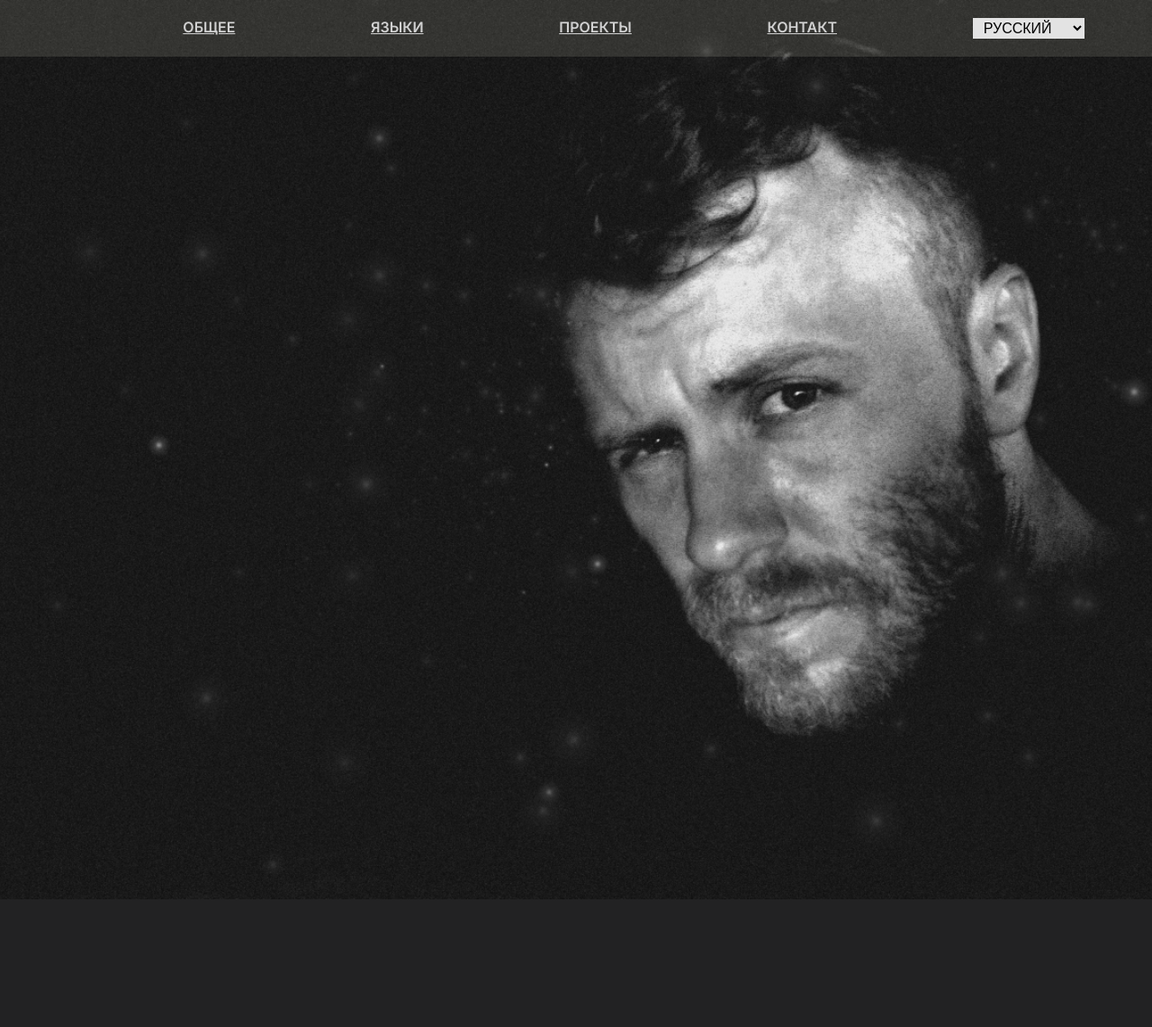
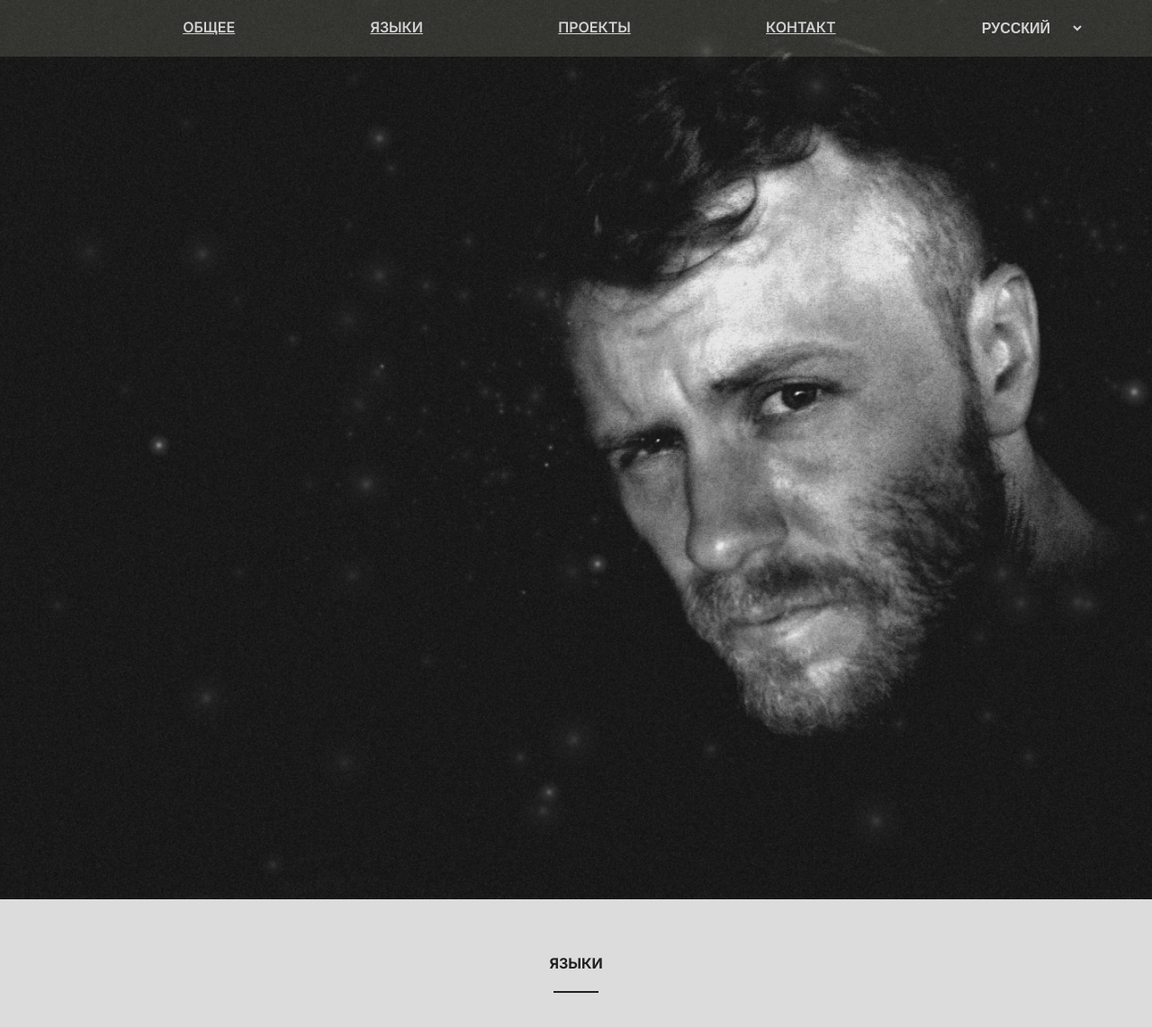
Before and after one commit to 6y6jlb/app-nextjs, a Next.js app: page /ru in a window 1280 px wide. Shown: the top 1142 px of the page at 90% size. Before the commit the page ends 1000 px from the top, so only its background shows below. Built offline with nearby package versions, Linux system fonts and the light colour scheme.

Commit message:
components transfer in progress

```diff
--- a/app/[locale]/page.tsx
+++ b/app/[locale]/page.tsx
@@ -1,9 +1,11 @@
+import Languages from "@/components/languages/Languages";
 import Main from "@/components/main/Main";
 
 export default function Home() {
   return (
     <main>
       <Main/>
+      <Languages/>
     </main>
   )
 }
--- a/components/header/Header.module.css
+++ b/components/header/Header.module.css
@@ -10,8 +10,8 @@
     background-color: var(--background-transparent-white);
     padding: 20px 0;
 
-    @media screen and(min-width:400px) {
-        opacity: 100;
 
+    @media screen and (max-width: 480px) {
+        background-color: transparent;
     }
 }
--- a/components/languageSwitcher/LanguageSwitcher.module.css
+++ b/components/languageSwitcher/LanguageSwitcher.module.css
@@ -1,6 +1,6 @@
 
 
-.lang {
+.select {
 	display: flex;
 	flex-direction: column;
 	align-self: center;
@@ -11,12 +11,12 @@
 }
 
 
-.item {
+.option {
 	width: 40px;
 	height: 40px;
 }
 
-.lang,.item,.lang:hover,.item:hover,.lang:focus,.item:focus,.lang:focus-visible,.item:focus-visible {
+.select,.item,.select:hover,.option:hover,.select:focus,.option:focus,.select:focus-visible,.option:focus-visible {
 	border: none;
 	outline: none
 }
--- a/components/languageSwitcher/LanguageSwitcher.tsx
+++ b/components/languageSwitcher/LanguageSwitcher.tsx
@@ -14,7 +14,7 @@ const LanguageSwitcher = () => {
 				disabled={isDisabled}
 				key={i}
 				value={language.code}
-				className={`${style.item} ${isDisabled && 'active'}`}
+				className={`${style.option} ${isDisabled ? 'active' : ''}`}
 			>
 				{language.name}
 			</option>
@@ -27,7 +27,7 @@ const LanguageSwitcher = () => {
 			onChange={(e) => {
 				location.assign('/' + e.currentTarget.value)
 			}}
-			className={style.lang}
+			className={style.select}
 		>
 			{options}
 		</select>
--- /dev/null
+++ b/components/languages/Languages.module.css
@@ -0,0 +1,12 @@
+.block {
+  background-color: var(--background-main-white);
+  padding: 40px 0;
+
+  .container {
+    height: 100%;
+    align-items: center;
+    justify-content: space-evenly;
+    flex-direction: column;
+
+  }
+}
--- /dev/null
+++ b/components/languages/Languages.tsx
@@ -0,0 +1,41 @@
+'use client'
+import Chart from "react-apexcharts"
+import { Audio, } from "react-loader-spinner"
+import style from "./Languages.module.css"
+import chartOptions from "./chart"
+import Title from "../title/Title"
+
+export default function Languages() {
+	const chartData:[] = []
+
+	return (
+		<div id={"languages"} className={style.block}>
+			<div className={`main-container ${style.container}`}>
+				<Title class="title-black" title-key="language.title" />
+				{/* <div className={style.chart}>
+					{Object.keys(chartData).length > 0 ? (
+						<Audio
+						height="80"
+						width="80"
+						color="grey"
+						ariaLabel="loading"
+					/>
+						// <Chart
+						// 	options={{ ...chartOptions, labels: Object.keys(chartData) }}
+						// 	series={Object.values(chartData)}
+						// 	type="donut"
+						// 	width="580"
+						// />
+					) : (
+						<Audio
+							height="80"
+							width="80"
+							color="grey"
+							ariaLabel="loading"
+						/>
+					)}
+				</div> */}
+			</div>
+		</div>
+	)
+}
--- /dev/null
+++ b/components/languages/chart.ts
@@ -0,0 +1,35 @@
+const chartOptions = {
+    labels: [],
+    theme: {
+        monochrome: {
+          enabled: true
+        },
+    },
+    chart: {
+        type: "donut",
+    },
+    dataLabels: {
+        formatter(val:any, opts:any) {
+          const name = opts.w.globals.labels[opts.seriesIndex]
+          return [name, val.toFixed(1) + '%']
+        }
+      },
+      legend: {
+        show: false
+      },
+    responsive: [
+        {
+            breakpoint: 480,
+            options: {
+                chart: {
+                    width: 300,
+                    height: 300,
+                },
+                legend: {
+                    position: "top",
+                },
+            },
+        },
+    ],
+};
+ export default chartOptions;
--- /dev/null
+++ b/components/title/Title.tsx
@@ -0,0 +1,18 @@
+'use client'
+import { useTranslations } from 'next-intl';
+
+interface ITitle {
+    'title-key': string;
+    class: string | undefined
+}
+
+const Title = (props: ITitle) => {
+    const t = useTranslations("common");
+
+    return (
+       <div className={props.class}>
+         <h4>{t(props['title-key'])}</h4>
+       </div>
+    )
+}
+export default Title;
--- a/package.json
+++ b/package.json
@@ -15,11 +15,14 @@
     "@types/node": "20.6.0",
     "@types/react": "18.2.21",
     "@types/react-dom": "18.2.7",
+    "apexcharts": "^3.42.0",
     "autoprefixer": "10.4.15",
     "next": "13.4.19",
     "next-intl": "^2.20.0",
     "react": "18.2.0",
+    "react-apexcharts": "^1.4.1",
     "react-dom": "18.2.0",
+    "react-loader-spinner": "^5.4.5",
     "typescript": "5.2.2"
   },
   "devDependencies": {
--- a/styles/globals.css
+++ b/styles/globals.css
@@ -1,7 +1,9 @@
 :root {
   --text-main-white: #dcdcdc;
+  --text-main-black: #222223;
   --text-main-active: #3BA3D0;
   --background-main-black: #222223;
+  --background-main-white: #dcdcdc;
   --background-transparent-white: rgba(250, 250, 229, 0.13);
 }
 
@@ -15,7 +17,18 @@ body {
   background: var(--background-main-black);
 }
 
+select {
+  background-color: transparent;
+}
+
+option {
+  background-color: var(--background-main-black);
+  border: none
+}
+
+
 a,
+select,
 .link {
   cursor: pointer;
   text-transform: uppercase;
@@ -29,15 +42,6 @@ a,
     color: var(--text-main-active);
     background-color: none !important;
   }
-}
-
-.face {
-  position: absolute;
-  background-position: center;
-  background-size: cover;
-  background-repeat: no-repeat;
-  background-image: url(../assets/images/face.png);
-  width: 100vw;
 }
 
 .main-container {
@@ -54,3 +58,40 @@ a,
   text-decoration: var(--text-main-active);
   color: var(--text-main-active);
 }
+
+.title-white {
+  text-transform: uppercase;
+  color: var(--text-main-white);
+  position: relative;
+  margin-bottom: 30px;
+  &::before {
+    content: '';
+    position: absolute;
+    bottom: 0;
+    left: 50%;
+    transform: translate(-50%,50%);
+    width: 50px;
+    height: 2px;
+    background-color: var(--text-main-white);
+  }
+
+
+
+}
+
+.title-black {
+  text-transform: uppercase;
+  position: relative;
+  margin-bottom: 30px;
+  color: var(--text-main-black);
+  &::before {
+    content: '';
+    position: absolute;
+    bottom: 0;
+    left: 50%;
+    transform: translate(-50%,50%);
+    width: 50px;
+    height: 2px;
+    background-color:  var(--text-main-black);
+  }
+}
```
Also changed, not shown: tsconfig.json (+6 -1 lines), 1 other file (tests, documents, lock files or other folders).
